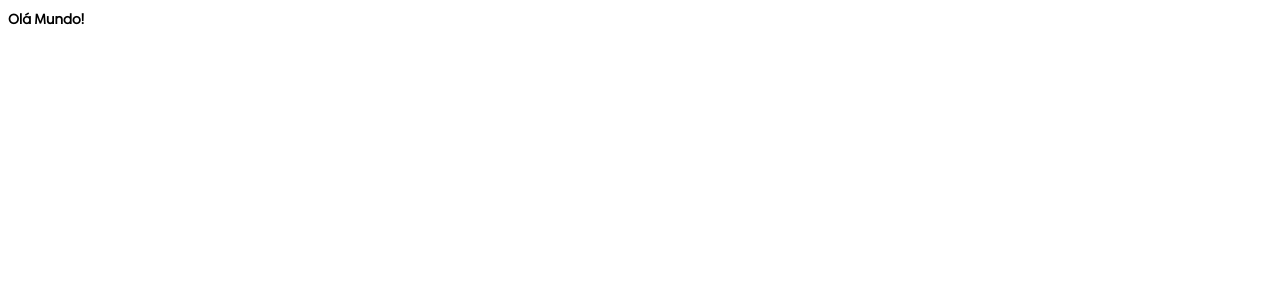
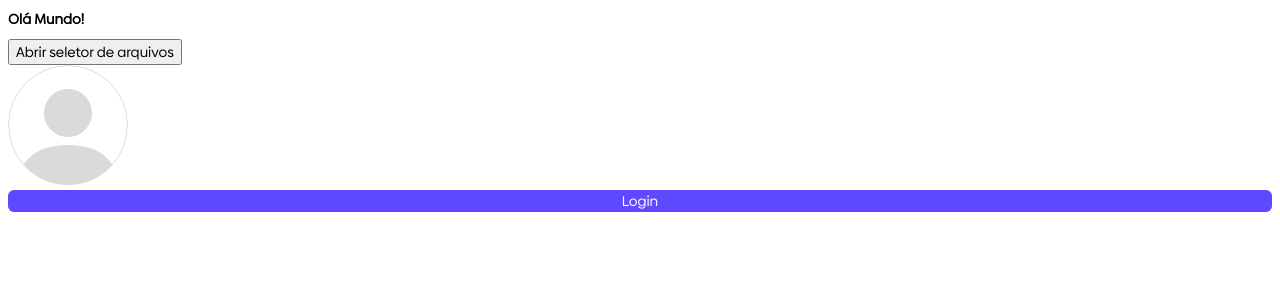
Before and after one commit to Caickolas/devagram-react, a Next.js app: page / in a window 1280 px wide. Shown: the top 300 px of the page. Built offline with nearby package versions, Linux system fonts and the light colour scheme.

Commit message:
começando os trabalhos

```diff
--- /dev/null
+++ b/componentes/avatar/index.js
@@ -0,0 +1,21 @@
+import avatarImg from '../../public/imagens/avatar.svg'
+
+
+export default function Avatar({ src }) {
+    const getAvatar = () => {
+        if(src && src !== 'undefined') {
+            return src
+        }
+
+        return avatarImg.src
+    }
+    return (
+        // eslint-disable-next-line @next/next/no-img-element
+        <img
+            src={getAvatar()}
+            alt='Avatar'
+            className='avatar'
+        />
+
+    );
+};
--- /dev/null
+++ b/componentes/botao/botao.scss
@@ -0,0 +1,38 @@
+@mixin botaoPrimario {
+    background-color: $corPrimaria;
+    color: $branco;
+}
+
+@mixin botaoInvertido {
+    background-color: $branco;
+    color: $corPrimaria;
+    border: 1px solid $corPrimaria;
+}
+
+.btn {
+    width: 100%;
+    border: none;
+    border-radius: 6px;
+    cursor: pointer;
+
+    &.primaria {
+        @include botaoPrimario;
+
+        &:hover {
+                @include botaoInvertido;
+
+        }
+    }
+
+    &.invertido {
+        @include botaoInvertido;
+
+        &:hover {
+            @include botaoPrimario;
+        }
+    }
+
+    &:disabled {
+        opacity: 0.5;
+    }
+}
--- /dev/null
+++ b/componentes/botao/index.js
@@ -0,0 +1,18 @@
+export default function Botao({
+    type = 'button',
+    texto,
+    cor = 'primaria',
+    desabilitado = false,
+    manipularClick
+}) {
+    return (
+        <button
+            type={type}
+            className={`btn ${cor}`}
+            disabled={desabilitado}
+            onClick={manipularClick}
+        >
+            {texto}
+        </button>
+    )
+}
--- /dev/null
+++ b/componentes/uploadImagem/uploadImagem.js
@@ -0,0 +1,67 @@
+/* eslint-disable react-hooks/exhaustive-deps */
+/* eslint-disable @next/next/no-img-element */
+import { useRef, useEffect } from "react";
+
+
+export default function UploadImagem ({
+    className = '',
+    setImagem,
+    imagemPreview,
+    imagemPreviewClassName = '',
+    aoSetaraReferencia,
+}) {
+    const referenciaInput = useRef(null);
+
+    useEffect(() => {
+        if(!aoSetaraReferencia){
+            return;
+        }
+
+        aoSetaraReferencia(referenciaInput?.current)
+    }, [referenciaInput?.current])
+
+    const abrirSeletorArquivos = () => {
+        referenciaInput?.current?.click()
+    }
+
+    const aoAlterarImagem = () => {
+
+        if(!referenciaInput?.current?.files?.length) {
+            return;
+        }
+
+        const arquivo = referenciaInput?.current?.files[0];
+        const fileReader = new FileReader();
+        fileReader.readAsDataURL(arquivo);
+        fileReader.onloadend = () => {
+            setImagem({
+                preview: fileReader.result,
+                arquivo,
+            })
+        }
+    }
+
+    return (
+        <div className={`uploadImageContainer ${className}`} onClick= {abrirSeletorArquivos}>
+
+            {imagemPreview && (
+                <div className="imagemPreviewContainer">
+                    <img
+                        src={imagemPreview}
+                        alt='imagem Preview'
+                        className={imagemPreviewClassName}
+                        />
+                </div>
+
+            )}
+
+            <input
+                type='file'
+                className='oculto'
+                accept="image/*"
+                ref={referenciaInput}
+                onChange={aoAlterarImagem}
+            />
+        </div>
+        );
+};
--- a/pages/index.js
+++ b/pages/index.js
@@ -1,8 +1,28 @@
 import Head from 'next/head'
 import Image from 'next/image'
+import { useRef, useState } from 'react';
+import Avatar from '../componentes/avatar';
+import Botao from '../componentes/botao';
+import UploadImagem from '../componentes/uploadImagem/uploadImagem';
 
 export default function Home() {
+  const [imagem, setImagem] = useState(null);
+  const referenciaInput = useRef(null);
+
+  console.log(imagem)
+
   return (
-    <h1>Olá Mundo!</h1>
+    <>
+      <h1>Olá Mundo!</h1>
+      <button onClick={() => referenciaInput?.current?.click()}>Abrir seletor de arquivos</button>
+
+      <UploadImagem
+      setImagem={setImagem}
+      imagemPreview={imagem?.preview}
+      aoSetaraReferencia={(ref) => referenciaInput.current = ref}
+      />
+      <Avatar/>
+      <Botao texto={'Login'} cor='primaria' manipularClick={() => console.log('botao clicado')}  />
+    </>
   )
 }
--- a/styles/globals.scss
+++ b/styles/globals.scss
@@ -1,6 +1,19 @@
+@import 'variaveis.scss';
+
+
 * {
-  font-family: 'Biennale Regular';
+  font-family: $fontRegular;
   font-size: 14px;
 }
 
-@import '../public/fonts/fonts.scss'
+.avatar {
+  border-radius: 50%;
+  object-fit: cover;
+}
+
+.oculto {
+  display: none;
+}
+
+@import '../public/fonts/fonts.scss';
+@import '../componentes/botao/botao.scss';
--- /dev/null
+++ b/styles/variaveis.scss
@@ -0,0 +1,16 @@
+$fontRegular: 'Biennale Regular';
+$fontBold: 'Biennale Bold';
+$fontLight: 'Bienalle Light';
+
+$corPrimaria: #5E49FF;
+$corPrimaria3: #25CBD3;
+$corPrimaria4: #F0F5FF;
+
+$cinza: #F4F4F4;
+$cinza1: #DADADA;
+$cinza2: #7C7786;
+$cinza3: #4D4C4D;
+$cinza4: #333333;
+$branco: #FFF;
+
+$desktopBreakpoint: 992px;
```
Also changed, not shown: utils/validadores.js (added, +24 -0 lines), public/imagens/avatar.svg (added).
